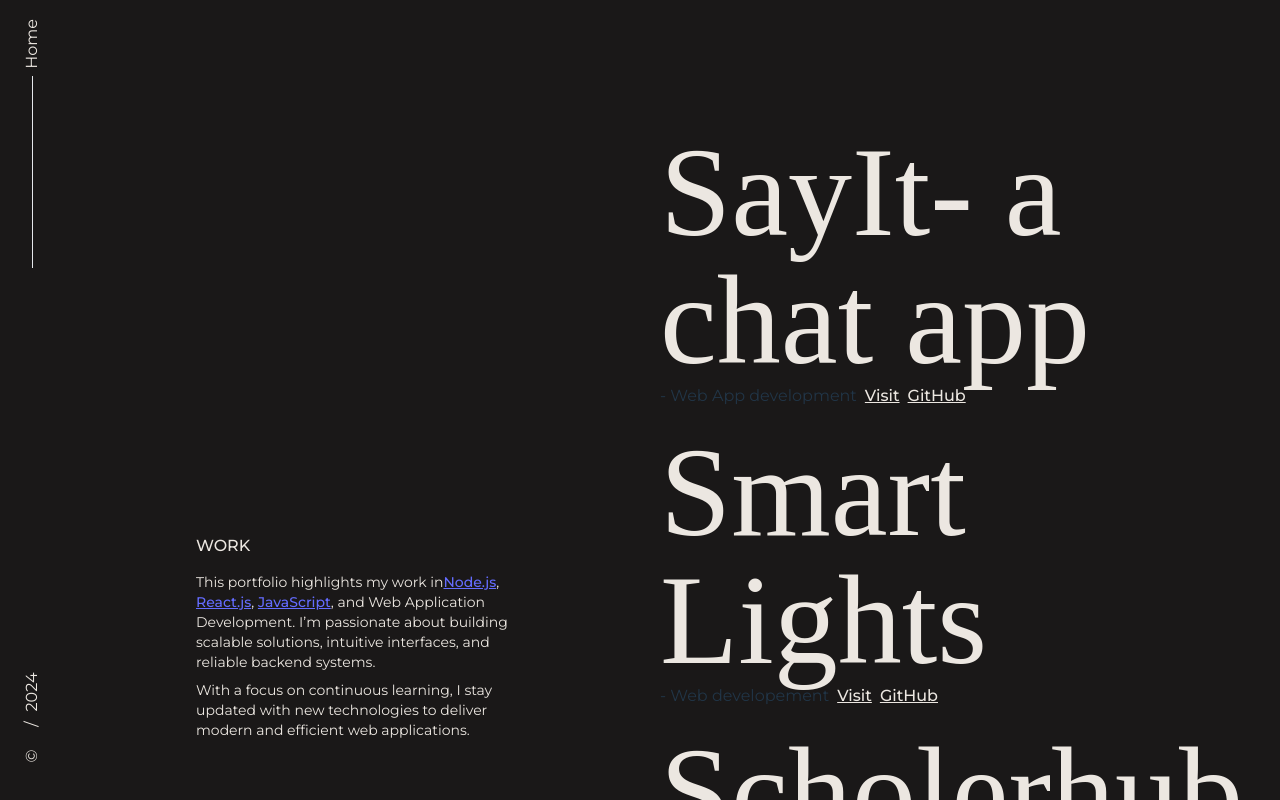
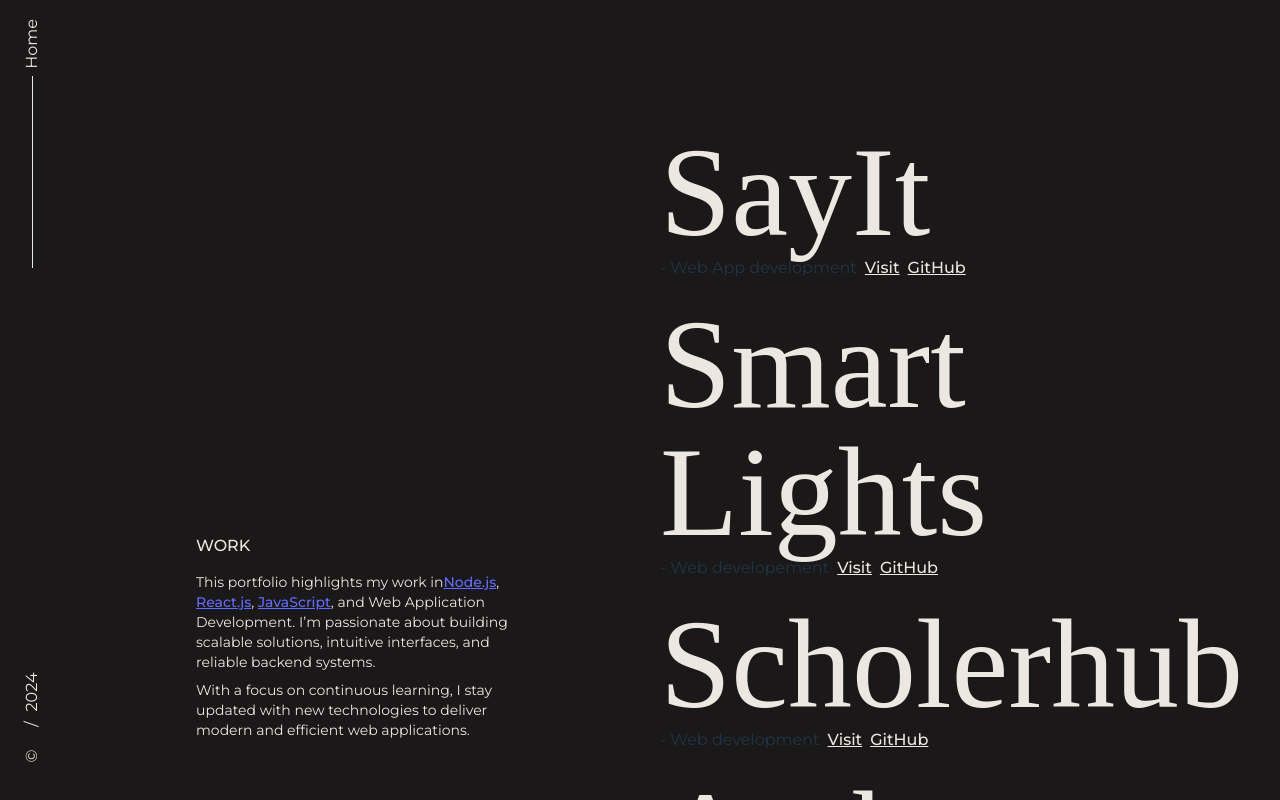
Before and after one commit to shakti2505/webstite_Shakti_kashyap, a React (Vite) app: page /work in a window 1280 px wide. Built offline with nearby package versions, Linux system fonts and the light colour scheme; a web font is replaced by a local one.

Commit message:
added new project sayit links

```diff
--- a/src/components/Work.jsx
+++ b/src/components/Work.jsx
@@ -63,7 +63,7 @@
         className="flex flex-col text-5xl xl:text-[8rem] md:text-[5rem] gap-5 xl:absolute xl:right-0  xl:h-full  xl:w-1/2 xl:overflow-y-auto xl:overflow-x-hidden xl:py-32 max-sm:p-5 md:p-5"
       >
         <HyperLinkContainer
-          title="SayIt- a chat app"
+          title="SayIt"
           type="Web App development"
           githubLink="https://github.com/shakti2505/sayit_sever"
           liveLink="https://just-sayit.netlify.app/"
```
